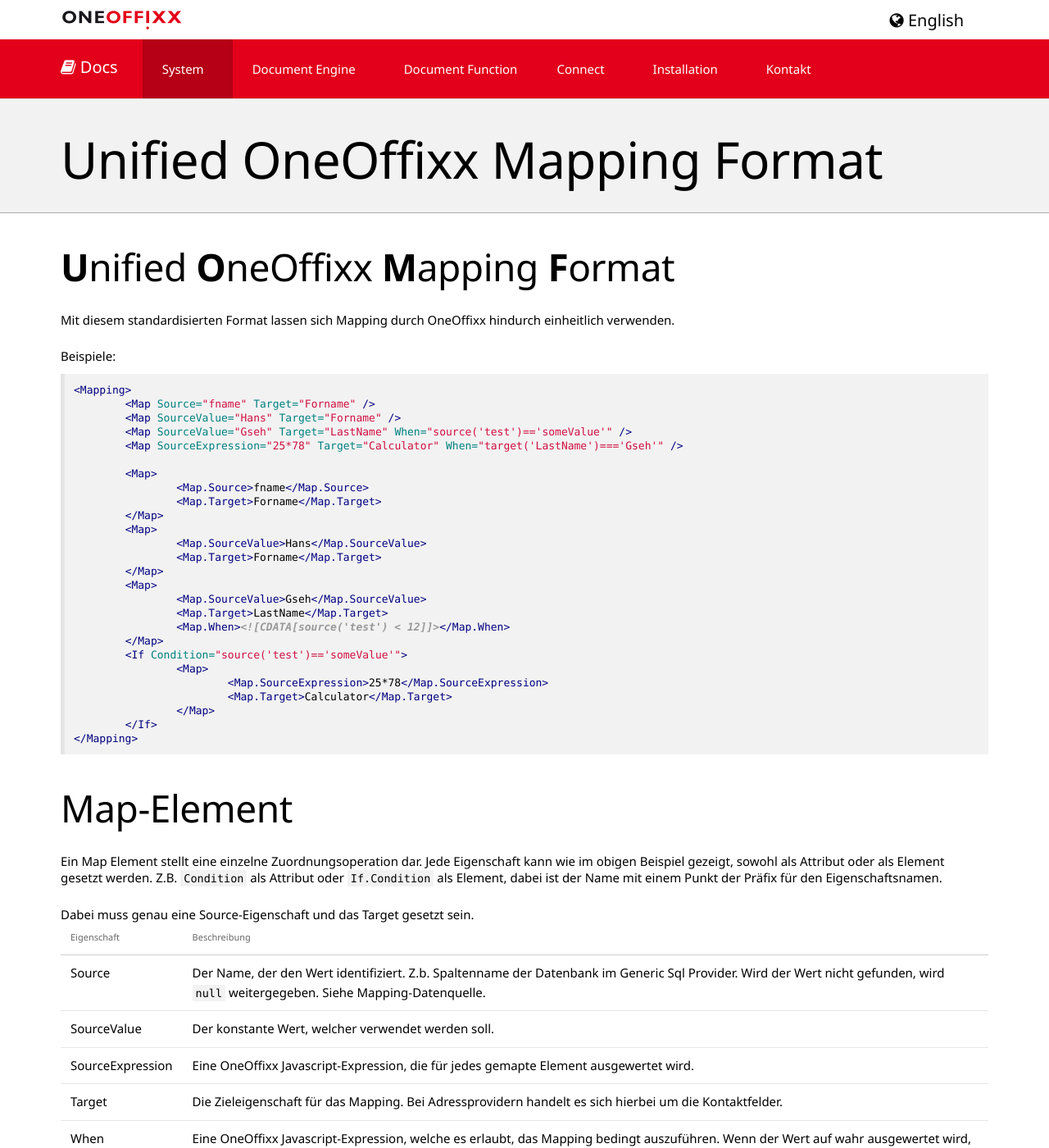
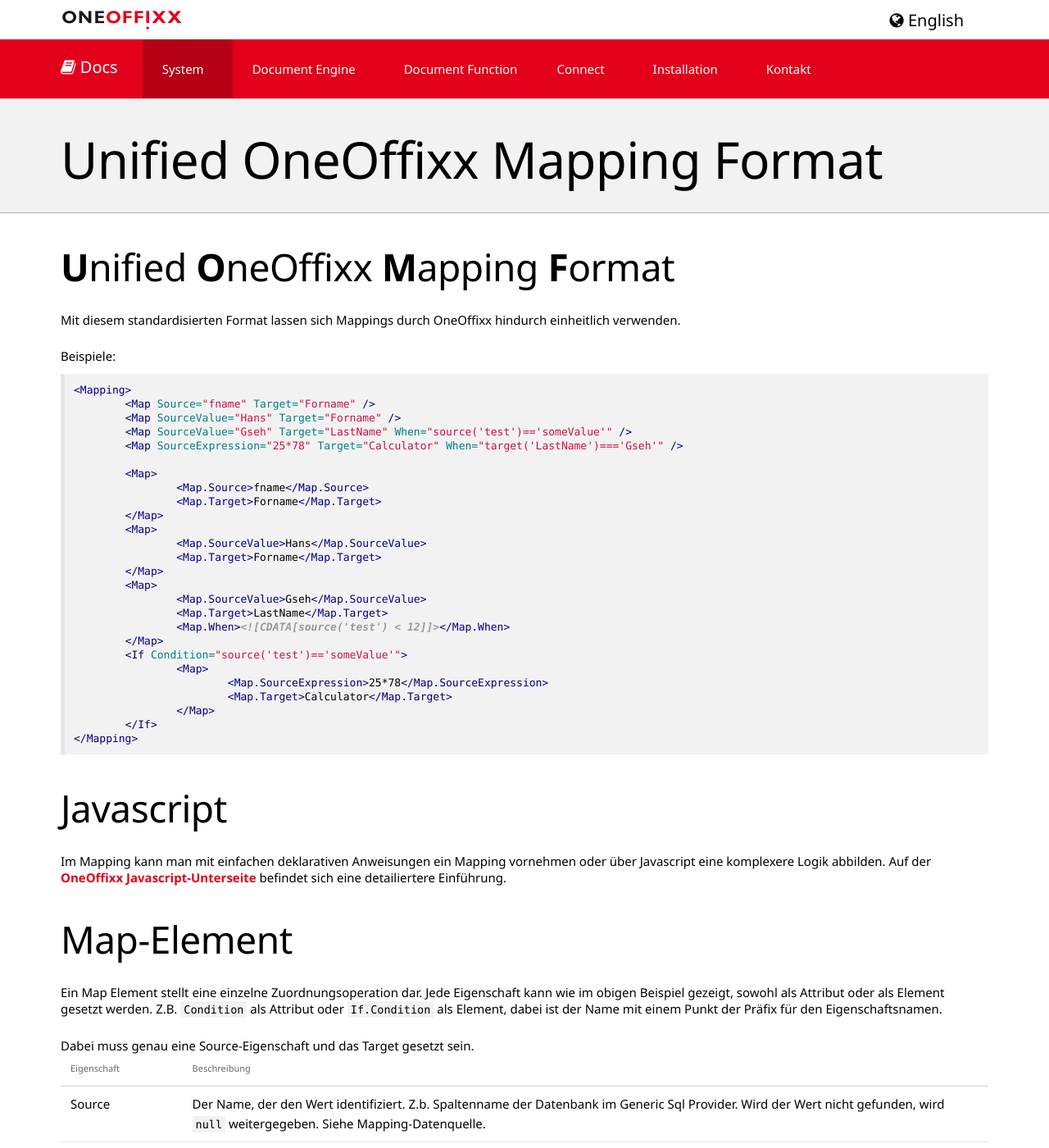
Before and after one commit to primesoft-group/oneoffixx-docs, a Jekyll site: the page built from _pages/concepts/de/uomf.md, in a window 1280 px wide and 1400 px high. Shown: the whole window at 82% size. Built offline with Jekyll 4.4.1, drawn with Linux system fonts in a browser that asks for light colours; nearby versions of some CDN libraries; some web fonts are replaced.

Commit message:
javascript

````diff
--- a/_pages/concepts/de/uomf.md
+++ b/_pages/concepts/de/uomf.md
@@ -7,7 +7,7 @@
 
 ## **U**nified **O**neOffixx **M**apping **F**ormat
 
-Mit diesem standardisierten Format lassen sich Mapping durch OneOffixx hindurch einheitlich verwenden.
+Mit diesem standardisierten Format lassen sich Mappings durch OneOffixx hindurch einheitlich verwenden.
 
 Beispiele:
 ```xml
@@ -38,6 +38,10 @@
 	</If>
 </Mapping>
 ```
+## Javascript
+
+Im Mapping kann man mit einfachen deklarativen Anweisungen ein Mapping vornehmen oder über Javascript eine komplexere Logik abbilden. Auf der __[OneOffixx Javascript-Unterseite]({{ site.baseurl }}/concepts/de/javascript)__ befindet sich eine detailiertere Einführung.
+
 ## Map-Element
 
 Ein Map Element stellt eine einzelne Zuordnungsoperation dar. Jede Eigenschaft kann wie im obigen Beispiel gezeigt, sowohl als Attribut oder als Element gesetzt werden. Z.B. `Condition` als Attribut oder `If.Condition` als Element, dabei ist der Name mit einem Punkt der Präfix für den Eigenschaftsnamen.
@@ -49,7 +53,7 @@
 | --- | --- |
 | Source | Der Name, der den Wert identifiziert. Z.b. Spaltenname der Datenbank im Generic Sql Provider. Wird der Wert nicht gefunden, wird `null` weitergegeben. Siehe Mapping-Datenquelle. |
 | SourceValue | Der konstante Wert, welcher verwendet werden soll. |
-|  SourceExpression | Eine OneOffixx Javascript-Expression, die für jedes gemapte Element ausgewertet wird.
+| SourceExpression | Eine OneOffixx Javascript-Expression, die für jedes gemapte Element ausgewertet wird.
 | Target | Die Zieleigenschaft für das Mapping. Bei Adressprovidern handelt es sich hierbei um die Kontaktfelder.
 | When | Eine OneOffixx Javascript-Expression, welche es erlaubt, das Mapping bedingt auszuführen. Wenn der Wert auf wahr ausgewertet wird, wird das Mapping ausgeführt.
 
````
Also changed, not shown: _pages/concepts/de/javascript.md (added, +40 -0 lines).
